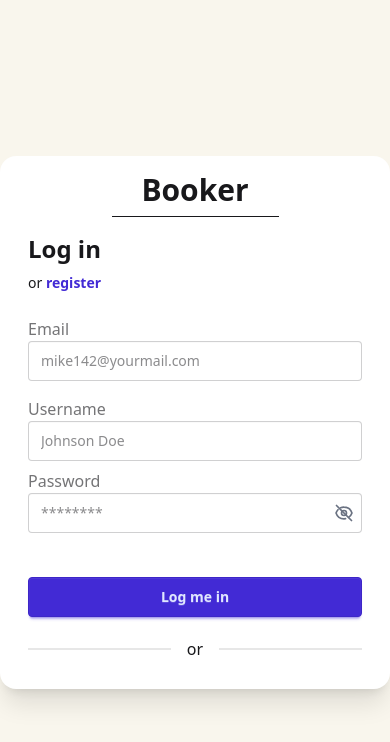
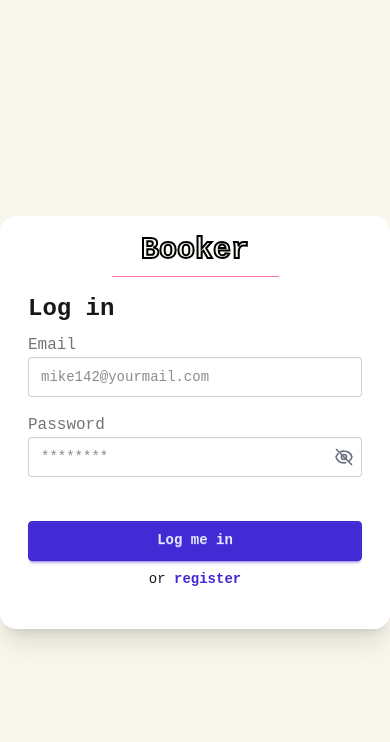
Before and after one commit to BradleyG2004/Booker, a Nuxt app: page /Login in a window 390 px wide. Shown: the top 742 px of the page. Built offline with nearby package versions, Linux system fonts and the light colour scheme.

Commit message:
Login ok + middleware front

```diff
--- a/app.vue
+++ b/app.vue
@@ -3,5 +3,6 @@
 </script>
 
 <template>
+  <NuxtLoadingIndicator />
   <NuxtPage />
 </template>
--- a/assets/app.css
+++ b/assets/app.css
@@ -1,2 +1,8 @@
 @import "tailwindcss";
 @plugin "daisyui";
+.booker-title {
+  color: #FC789F;
+  -webkit-text-stroke: 2px #000;
+  text-stroke: 2px #000;
+  font-family: 'Courier New', Courier, monospace;
+}
--- /dev/null
+++ b/middleware/auth.global.ts
@@ -0,0 +1,15 @@
+export default defineNuxtRouteMiddleware((to) => {
+    if (process.client) {
+      const token = localStorage.getItem('token')
+
+      // Si l'utilisateur est connecté, on empêche l'accès à /login et /register
+      if (token && (to.path === '/login' || to.path === '/register')) {
+        return navigateTo('/')
+      }
+
+      // Si l'utilisateur n'est pas connecté, on bloque toutes les autres pages sauf /login et /register
+      if (!token && to.path !== '/login' && to.path !== '/register') {
+        return navigateTo('/login')
+      }
+    }
+  })
--- a/nuxt.config.ts
+++ b/nuxt.config.ts
@@ -1,21 +1,15 @@
 // https://nuxt.com/docs/api/configuration/nuxt-config
 import tailwindcss from "@tailwindcss/vite";
-
 export default defineNuxtConfig({
   compatibilityDate: '2025-07-15',
   devtools: { enabled: true },
+  runtimeConfig: {
+    public: {
+      API_BASE_URL: process.env.API_BASE_URL
+    }
+  },
   vite: {
     plugins: [tailwindcss()],
   },
   css: ["./assets/app.css"],
-  app: {
-    head: {
-      meta: [
-        { name: 'google-signin-client_id', content: '838493994247-k6lv58esjcq4gbeai625vj29j7ip90u3.apps.googleusercontent.com' }
-      ],
-      script: [
-        { src: 'https://apis.google.com/js/platform.js', async: true, defer: true }
-      ]
-    }
-  }
-});
+})
--- a/pages/Login.vue
+++ b/pages/Login.vue
@@ -2,25 +2,16 @@
     <div class="min-h-screen flex items-center justify-center bg-base-200" style="background-color:#f9f6ed;">
         <div class="bg-base-100 rounded-2xl shadow-xl flex w-full max-w-4xl overflow-hidden">
             <!-- Formulaire -->
-            <div class="w-full md:w-1/2 py-4 px-7 flex flex-col justify-center">
-                <h1 class="text-3xl font-bold mb-2 text-center">Booker</h1>
-                <hr class="w-1/2 mx-auto mb-4" />
-                <h2 class="text-2xl font-bold mb-2">Log in</h2>
-                <p class="mb-6 text-sm">
-                    or <NuxtLink to="/register" style="color:#422AD5;font-weight: bold;">register</NuxtLink>
-                </p>
-                <form>
+            <div class="w-full md:w-3/4 py-4 px-7 flex flex-col justify-center" style="font-family: 'Courier New', Courier, monospace;">
+                <h1 class="text-3xl font-bold mb-2 text-center booker-title" style="color: #F9F6ED;">Booker</h1>
+                <hr class="w-1/2 mx-auto mb-4" style="color:#fc789f"/>
+                <h2 class="text-2xl font-bold mb-2 ">Log in</h2>
+                <form  @submit="onSubmit">
                     <div class="mb-4">
                         <label class="label">
                             <span class="label-text">Email</span>
                         </label>
-                        <input type="text" placeholder="mike142@yourmail.com" class="input input-bordered w-full" />
-                    </div>
-                    <div class="mb-2">
-                        <label class="label">
-                            <span class="label-text">Username</span>
-                        </label>
-                        <input type="text" placeholder="Johnson Doe" class="input input-bordered w-full" />
+                        <input v-model="email" type="text" placeholder="mike142@yourmail.com" class="input input-bordered w-full" />
                     </div>
                     <div class="mb-2">
                         <label class="label">
@@ -52,9 +43,11 @@
                         <input type="checkbox" class="checkbox checkbox-sm mr-2" />
                         <span class="text-sm">Remember me</span>
                     </div>
-                    <button class="btn btn-primary w-full mb-2">Log me in</button>
-                    <div class="divider">or</div>
-                    <div class="g-signin2" data-onsuccess="onLogIn"></div>
+                    <button class="btn btn-primary w-full mb-2" type="submit">Log me in</button>
+
+                    <p class="mb-6 text-sm" style="justify-self: center;">
+                        or <NuxtLink to="/register" style="color:#422AD5;font-weight: bold;">register</NuxtLink>
+                    </p>
                 </form>
             </div>
             <!-- Illustration -->
@@ -68,20 +61,29 @@
 <script setup>
 
 import { ref } from 'vue'
-import { useHead } from '#imports'
-useHead({
-  script: [
-    { src: 'https://apis.google.com/js/platform.js', async: true, defer: true }
-  ]
-})
+import { useRuntimeConfig, navigateTo } from '#imports'
+
 const showPassword = ref(false)
 const password = ref('')
-// Pas de logique JS pour ce formulaire statique
-function onLogIn(googleUser) {
-  const profile = googleUser.getBasicProfile();
-  console.log('ID: ' + profile.getId());
-  console.log('Name: ' + profile.getName());
-  console.log('Image URL: ' + profile.getImageUrl());
-  console.log('Email: ' + profile.getEmail());
+const email = ref('')
+
+const config = useRuntimeConfig()
+
+const onSubmit = async (e) => {
+  e.preventDefault()
+  try {
+    const response = await $fetch(`${config.public.API_BASE_URL}/auth/login`, {
+      method: 'POST',
+      body: {
+        email: email.value,
+        password: password.value
+      }
+    })
+    localStorage.setItem('token', response.token)
+    alert('Login réussi !')
+    navigateTo('/')
+  } catch (error) {
+    alert('Erreur lors du Login')
+  }
 }
 </script>
--- a/pages/Register.vue
+++ b/pages/Register.vue
@@ -2,33 +2,30 @@
     <div class="min-h-screen flex items-center justify-center bg-base-200" style="background-color:#f9f6ed;">
         <div class="bg-base-100 rounded-2xl shadow-xl flex w-full max-w-4xl overflow-hidden">
             <!-- Formulaire -->
-            <div class="w-full md:w-1/2 py-4 px-7 flex flex-col justify-center">
-                <h1 class="text-3xl font-bold mb-2 text-center">Booker</h1>
-                <hr class="w-1/2 mx-auto mb-4" />
+            <div class="w-full md:w-3/4 py-4 px-7 flex flex-col justify-center" style="font-family: 'Courier New', Courier, monospace;">
+                <h1 class="text-3xl font-bold mb-2 text-center booker-title" style="color: #F9F6ED;">Booker</h1>
+                <hr class="w-1/2 mx-auto mb-4" style="color:#fc789f" />
                 <h2 class="text-2xl font-bold mb-2">Register</h2>
-                <p class="mb-6 text-sm">
-                    or <NuxtLink to="/login" style="color:#422AD5;font-weight: bold;">login</NuxtLink>
-                </p>
-                <form>
+                <form @submit="onSubmit">
                     <div class="mb-4">
                         <label class="label">
                             <span class="label-text">Email</span>
                         </label>
-                        <input type="text" placeholder="mike142@yourmail.com" class="input input-bordered w-full" />
+                        <input v-model="email" type="text" placeholder="mike142@yourmail.com" class="input input-bordered w-full" />
                     </div>
                     <div class="mb-2">
                         <label class="label">
                             <span class="label-text">Username</span>
                         </label>
-                        <input type="text" placeholder="Johnson Doe" class="input input-bordered w-full" />
+                        <input v-model="username" type="text" placeholder="Johnson Doe" class="input input-bordered w-full" />
                     </div>
                     <div class="mb-2">
                         <label class="label">
                             <span class="label-text">Password</span>
                         </label>
                         <div class="relative">
-                            <input :type="showPassword ? 'text' : 'password'" placeholder="********"
-                                class="input input-bordered w-full pr-10" v-model="password" />
+                            <input v-model="password" :type="showPassword ? 'text' : 'password'" placeholder="********"
+                                class="input input-bordered w-full pr-10" />
                             <button type="button" @click="showPassword = !showPassword"
                                 class="absolute right-2 top-1/2 -translate-y-1/2 text-gray-500">
                                 <svg v-if="showPassword" xmlns="http://www.w3.org/2000/svg" fill="none"
@@ -52,11 +49,10 @@
                         <input type="checkbox" class="checkbox checkbox-sm mr-2" />
                         <span class="text-sm">Remember me</span>
                     </div>
-                    <button class="btn btn-primary w-full mb-2">Sign up</button>
-                    <div class="divider">or</div>
-                    <div class="w-full mt-2 flex justify-center">
-                        <div class="g-signin2" data-onsuccess="onSignIn" data-theme="light"></div>
-                    </div>
+                    <button class="btn btn-primary w-full mb-2" type="submit">Sign up</button>
+                    <p class="mb-6 text-sm" style="justify-self: center;">
+                        or <NuxtLink to="/login" style="color:#422AD5;font-weight: bold;">login</NuxtLink>
+                    </p>
                 </form>
             </div>
             <!-- Illustration -->
@@ -69,39 +65,30 @@
 
 <script setup>
 import { ref } from 'vue'
-import { onMounted } from 'vue'
+import { useRuntimeConfig, navigateTo } from '#imports'
 
 const showPassword = ref(false)
 const password = ref('')
+const email = ref('')
+const username = ref('')
 
-onMounted(() => {
-    // Définir la fonction globale attendue par Google
-    window.onSignIn = (googleUser) => {
-        const profile = googleUser.getBasicProfile()
-        const idToken = googleUser.getAuthResponse().id_token
+const config = useRuntimeConfig()
 
-        console.log("ID Token:", idToken)
-        console.log("Email:", profile.getEmail())
-        console.log("Nom:", profile.getName())
-
-        // 👇 Optionnel : envoie le token à ton backend
-        // const id_token = googleUser.getAuthResponse().id_token
-        // console.log('ID Token:', id_token)
-
-        // Exemple : envoie du token à ton backend
-        // await $fetch('/api/auth/google', {
-        //   method: 'POST',
-        //   body: { id_token }
-        // })
-    }
-})
-
-function onSignIn(googleUser) {
-    alert('Google Sign-In clicked! (check the console)');
-    const profile = googleUser.getBasicProfile();
-    console.log('ID: ' + profile.getId());
-    console.log('Name: ' + profile.getName());
-    console.log('Image URL: ' + profile.getImageUrl());
-    console.log('Email: ' + profile.getEmail());
+const onSubmit = async (e) => {
+  e.preventDefault()
+  try {
+    const response = await $fetch(`${config.public.API_BASE_URL}/users/register`, {
+      method: 'POST',
+      body: {
+        email: email.value,
+        username: username.value,
+        password: password.value
+      }
+    })
+    alert('Inscription réussie !')
+    navigateTo('/login')
+  } catch (error) {
+    alert('Erreur lors de l’inscription')
+  }
 }
 </script>
```
